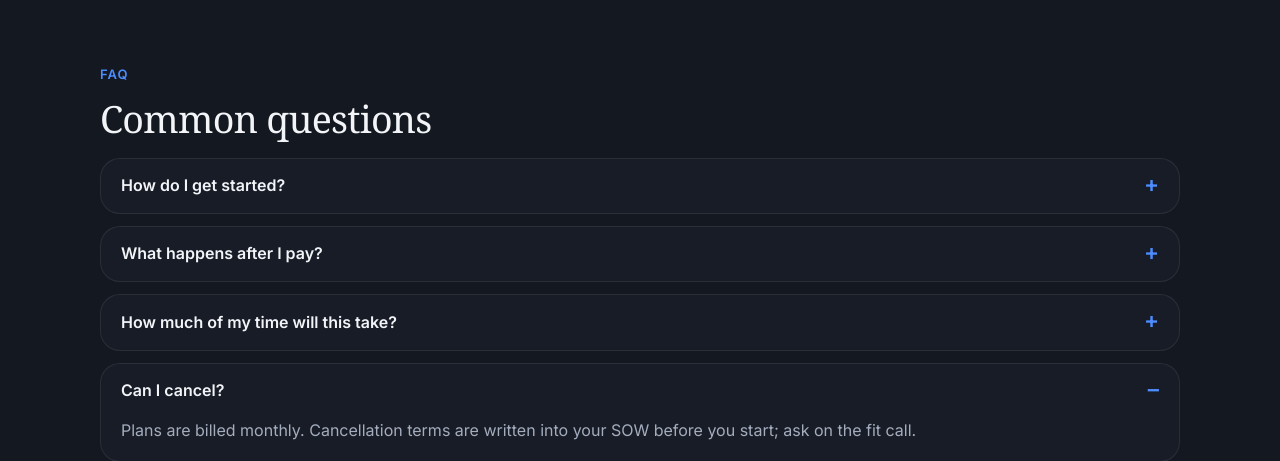
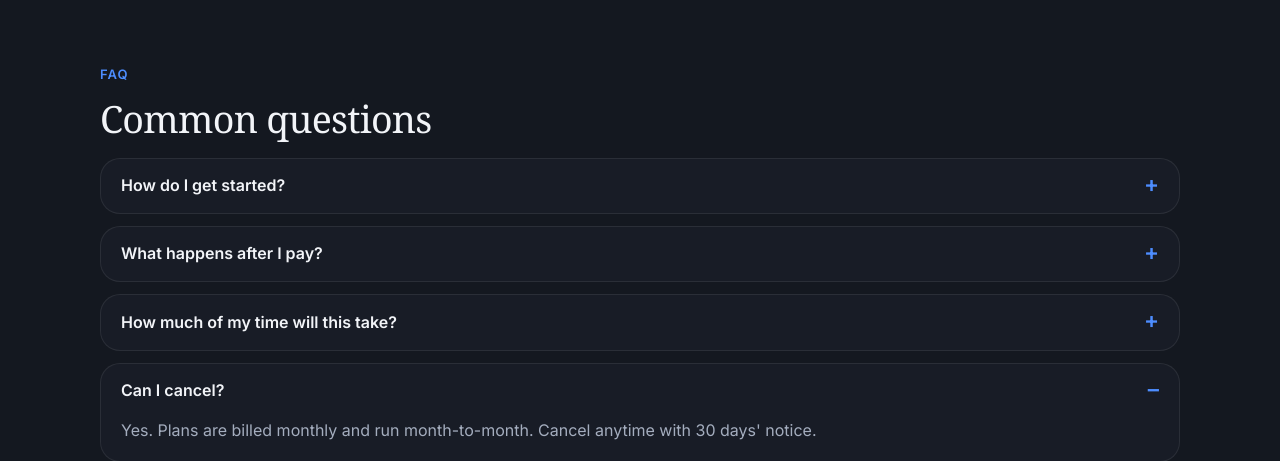
Before and after one commit to Michaelpeatross/root-cause-website, a Python web app: template templates/agency.html in a window 1280 px wide, after a click on "Can I cancel?". Shown: the part 6039-6500 px from the top of the page. Run offline with Jinja, Linux system fonts and the light colour scheme; the template is opened without the code that fills it, so the values that code supplies are empty; some web fonts are replaced.

Commit message:
Agency FAQ: month-to-month, cancel anytime with 30 days' notice

```diff
--- a/templates/agency.html
+++ b/templates/agency.html
@@ -325,7 +325,7 @@ Looking for the hair & saliva scan? <a href="https://www.root-cause-test.com/">G
 <details class="acc"><summary>How do I get started?</summary><div class="acc-body">Click "Start" on a plan to pay securely with Stripe. Prefer to talk first? <a href="#contact">Book a 20-min fit call</a> or email us your website.</div></details>
 <details class="acc"><summary>What happens after I pay?</summary><div class="acc-body">Kickoff is usually about 3 business days after checkout. You get a 10-question form and an access checklist, and week 1 begins.</div></details>
 <details class="acc"><summary>How much of my time will this take?</summary><div class="acc-body">A short form, one-pass approvals on key pages and plans, and a monthly yes/no list (5 or fewer). Meetings only when a decision is stuck. Name one person who can reply within 3 business days.</div></details>
-<details class="acc"><summary>Can I cancel?</summary><div class="acc-body">Plans are billed monthly. Cancellation terms are written into your SOW before you start; ask on the fit call.</div></details>
+<details class="acc"><summary>Can I cancel?</summary><div class="acc-body">Yes. Plans are billed monthly and run month-to-month. Cancel anytime with 30 days' notice.</div></details>
 <details class="acc"><summary>Do you guarantee results?</summary><div class="acc-body">No. Nobody honest can guarantee rankings, traffic, or revenue. We commit to the listed work and report real numbers every month.</div></details>
 <details class="acc"><summary>Who owns the website, accounts, and content?</summary><div class="acc-body">You do. We work in your own website, Google, ad, and email accounts, and you get a handoff folder after the 90-day build.</div></details>
 <details class="acc"><summary>What's not included?</summary><div class="acc-body">Ad spend (paid to Google, Meta, etc. directly), ongoing paid-ads management (an add-on), paid link schemes, and anything not in your plan or SOW.</div></details>
```
